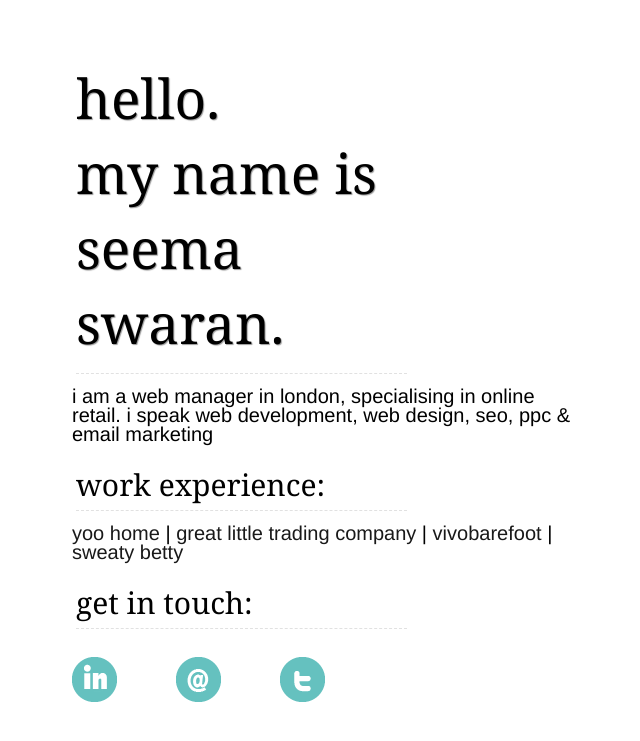
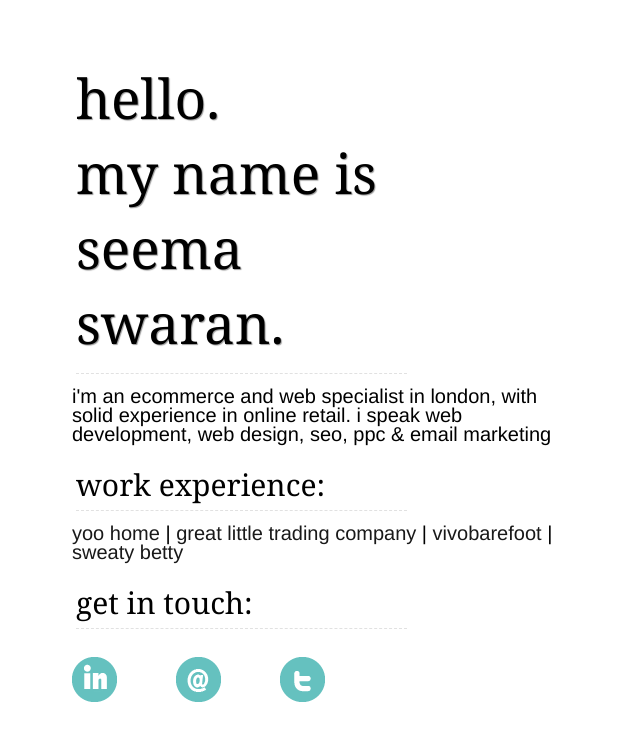
Before and after one commit to seemaherron/seemaherron.github.io, a Jekyll site: the page built from index.html, in a window 1280 px wide. Shown: the top 741 px of the page, without its empty margins (293-933 px from the left). Built offline with Jekyll 4.4.1, drawn with Linux system fonts in a browser that asks for light colours; Markdown is read by kramdown in place of the engine named in the settings.

Commit message:
Add new intro line.

```diff
--- a/_config.yml
+++ b/_config.yml
@@ -1,5 +1,5 @@
 name: "Hello. My name is Seema Swaran"
-description: "I am a Web Manager in London, specialising in online retail. I speak Web Development, Web Design, SEO, PPC &amp; Email Marketing"
+description: "I'm an Ecommerce and Web specialist in London, with solid experience in online retail. I speak Web Development, Web Design, SEO, PPC &amp; Email Marketing"
 markdown: redcarpet
 pygments: true
 permalink: /blog/:title
```
Also changed, not shown: 1 other file.
